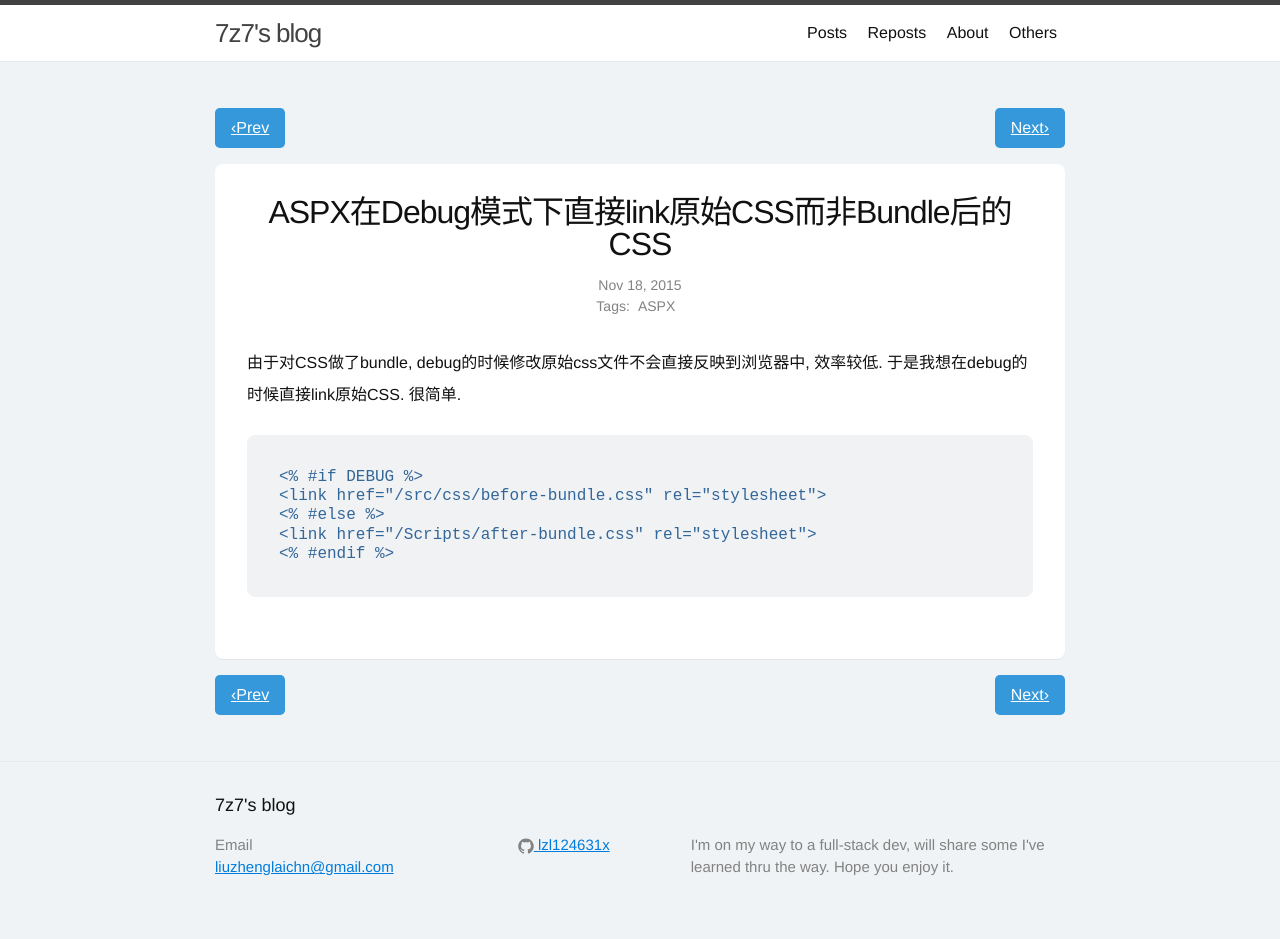
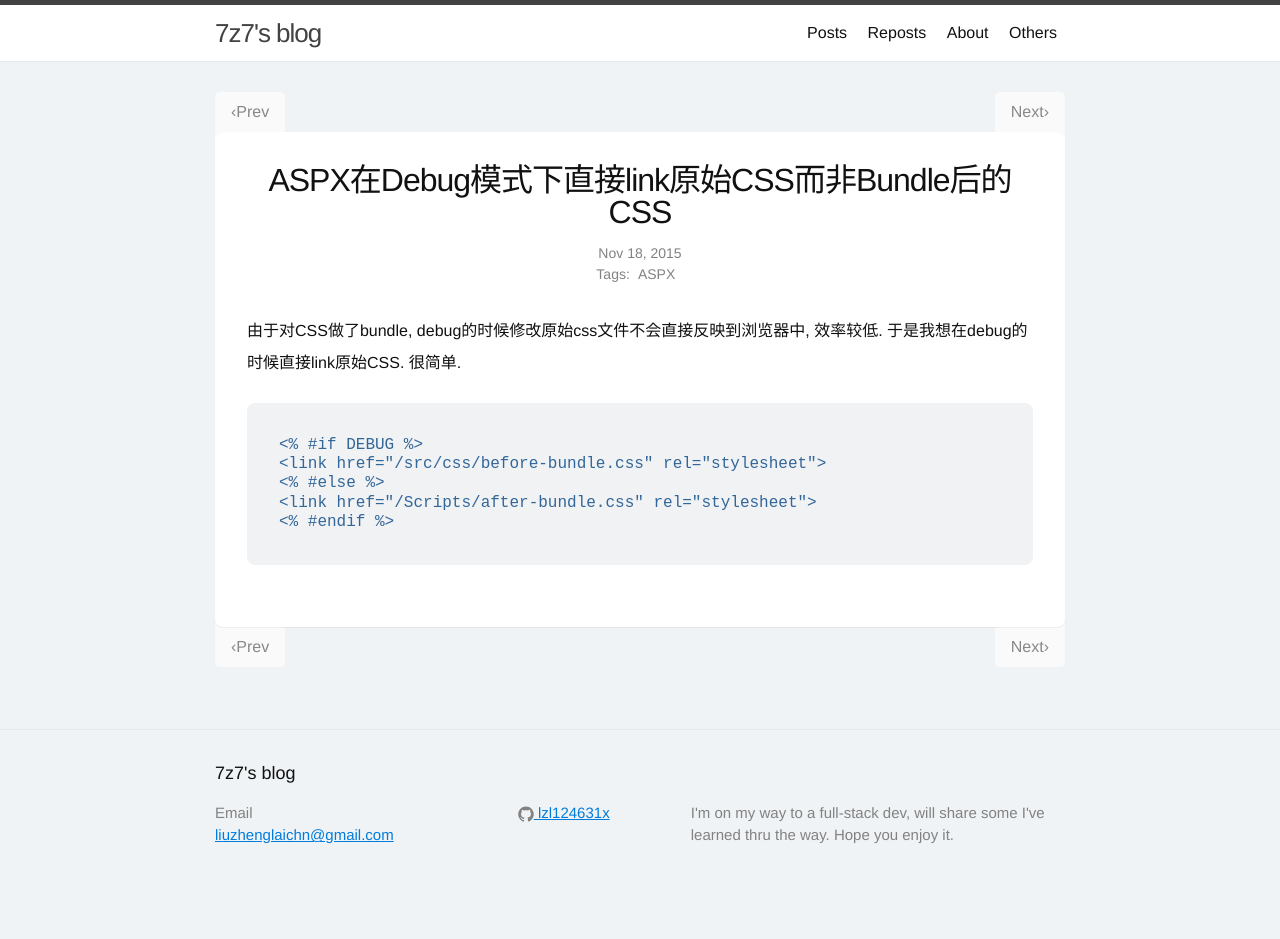
Before and after one commit to lzl124631x/lzl124631x.github.io, a Jekyll site: the page built from _posts/2015-11-19-aspx.md, in a window 1280 px wide. Built offline with Jekyll 4.4.1, drawn with Linux system fonts in a browser that asks for light colours; comment, search, counter and statistics services are not loaded; after the commit the page ends 907 px from its top, so only the background shows below that.

Commit message:
updated prev/next button style.

```diff
--- a/_layouts/post.html
+++ b/_layouts/post.html
@@ -1,7 +1,7 @@
 ---
 layout: default
 ---
-<div class="clearfix">
+<div class="clearfix pre-post-nav">
   {% if page.previous %}
   <a class="prev-post" href="{{page.previous.url}}">Prev</a>
   {% endif %}
@@ -27,7 +27,7 @@ layout: default
   </div>
 
 </article>
-<div class="clearfix">
+<div class="clearfix post-post-nav">
   {% if page.previous %}
   <a class="prev-post" href="{{page.previous.url}}">Prev</a>
   {% endif %}
--- a/_sass/_layout.scss
+++ b/_sass/_layout.scss
@@ -164,6 +164,8 @@
     padding: 2em;
     @extend .card;
     counter-reset: h1 0;
+    position: relative;
+    z-index: 1;
 
     .post-header {
         margin-bottom: $spacing-unit;
@@ -362,14 +364,36 @@
     }
 }
 
+.pre-post-nav {
+    a.prev-post,
+    a.next-post {
+        padding-bottom: 1.5em;
+        margin-bottom: -1em;
+    }
+}
+
+.post-post-nav {
+    a.prev-post,
+    a.next-post {
+        padding-top: 1.5em;
+        margin-top: -1em;
+    }
+}
+
 a.prev-post,
 a.next-post {
     display: inline-block;
-    color: #fff;
-    background-color: #3498db;
+    color: #888;
+    background-color: #fafafa;
     border-radius: .3em;
     padding: .5em 1em;
-    margin: 1em 0;
+    text-decoration: none;
+    -webkit-transition: background-color .2s ease-in-out;
+    transition: background-color .2s ease-in-out;
+
+    &:hover {
+        background-color: #fff;
+    }
 }
 
 a.prev-post {
@@ -387,3 +411,7 @@ a.next-post {
         content: '\203A';
     }
 }
+
+#disqus_thread {
+    margin-top: 2em;
+}
```
